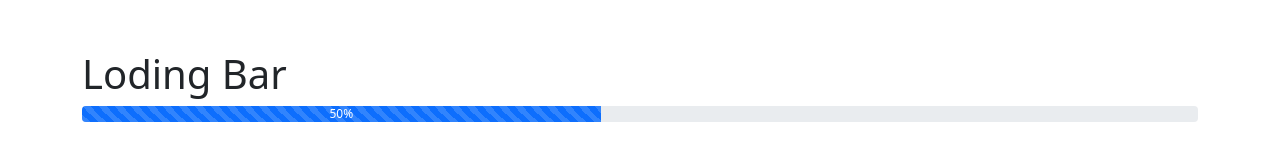
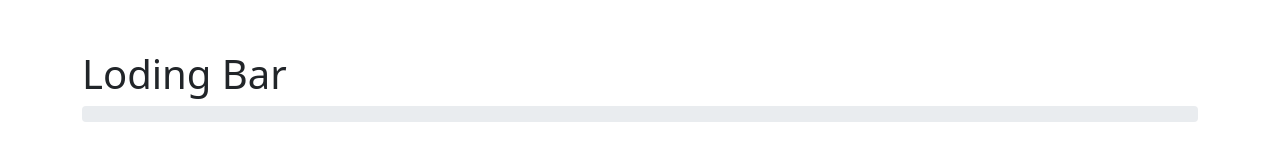
Before and after one commit to code-raisan/BootStrap-Testing, a plain HTML site: page index.html in a window 1280 px wide. Drawn offline with nearby package versions, Linux system fonts and the light colour scheme.

Commit message:
Update index.html

```diff
--- a/index.html
+++ b/index.html
@@ -20,14 +20,23 @@
     </main>
     <script>
         prog = document.getElementById("main-progress");
-        now = 0
+        let now = 0;
+        let noww = 0;
         setInterval(() =>{
-            now += 1;
-            prog.style.width = now + "%";
+            now++;
+            if(!now > 100){
+                noww++;
+            }
+
+            prog.style.width = noww + "%";
             prog.innerText = now + "%";
 
+            if(now > 100){
+                noww = 0;
+            }
+
             if(now > 102){
-                now = 0;
+                noww = 0;
             }
         }, 100);
     </script>
```
